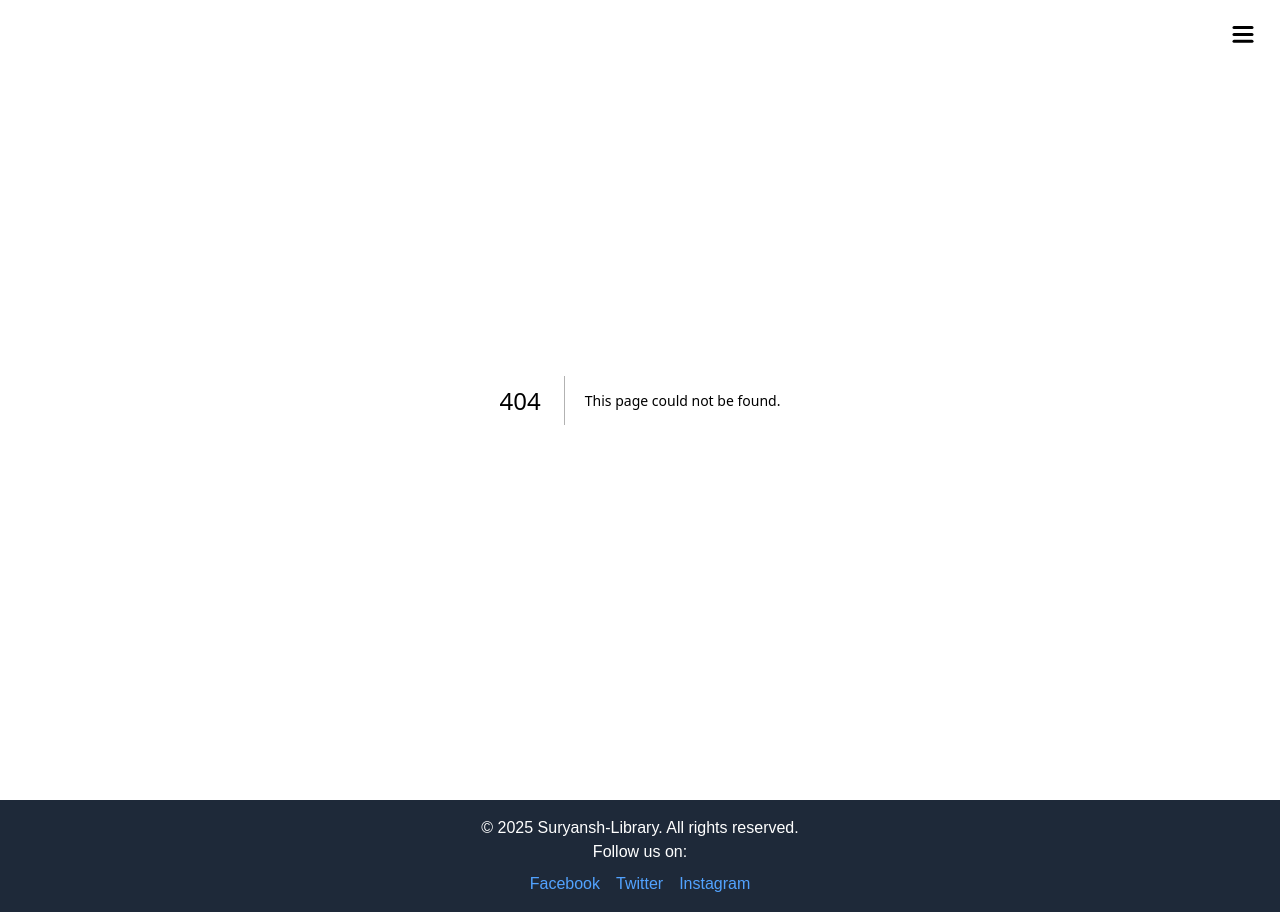
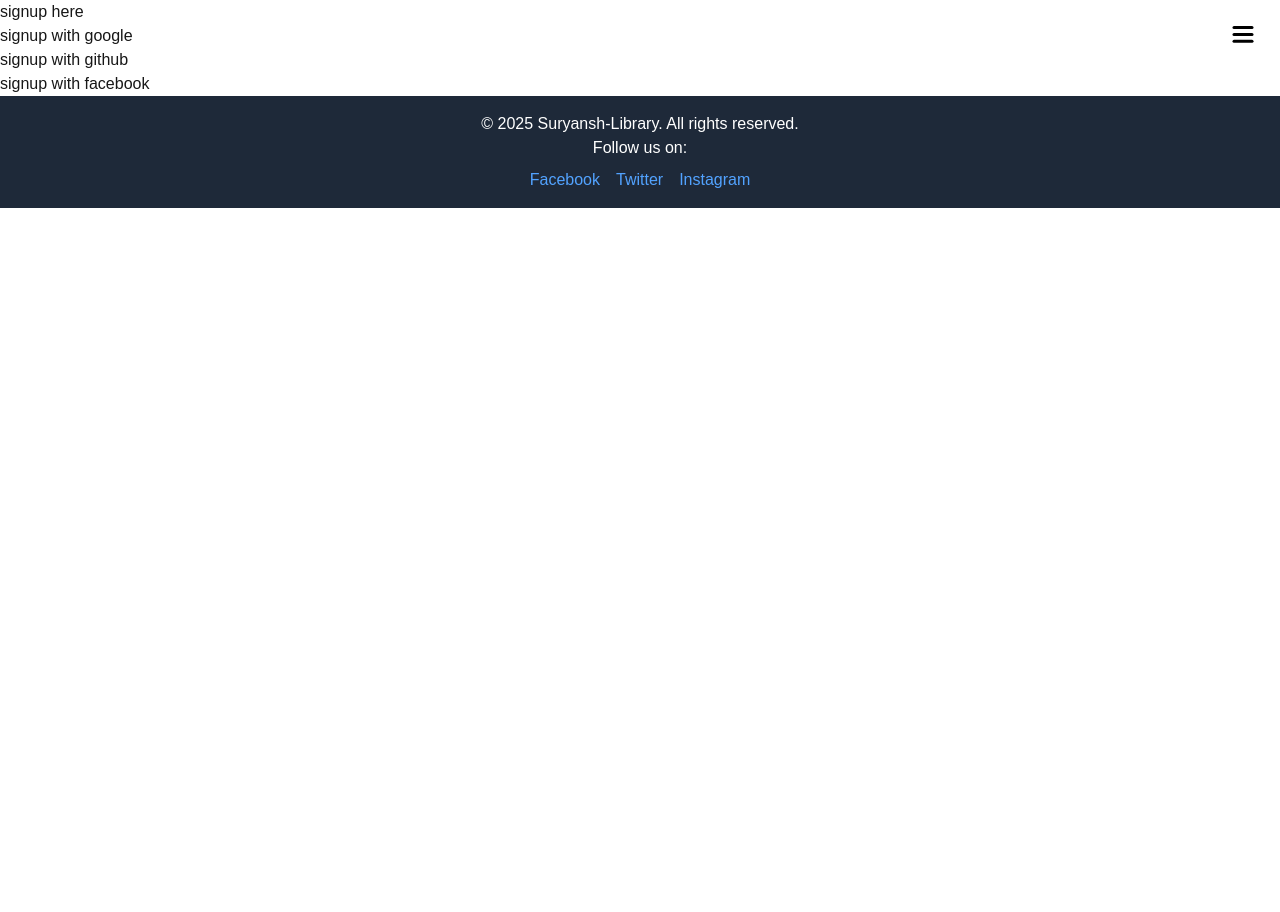
Before and after one commit to suryansh2121/Library, a Next.js app: page /signup in a window 1280 px wide. Before the commit this address had no page. After the commit the page ends 800 px from the top, so only its background shows below. Built offline with nearby package versions, Linux system fonts and the light colour scheme.

Commit message:
signup page added

```diff
--- /dev/null
+++ b/src/app/signup/page.jsx
@@ -0,0 +1,13 @@
+import React from 'react'
+
+const page = () => {
+  return (
+    <div>signup here
+        <div className="google"> signup with google</div>
+        <div className="google"> signup with github</div>
+        <div className="google"> signup with facebook</div>
+    </div>
+  )
+}
+
+export default page
```
